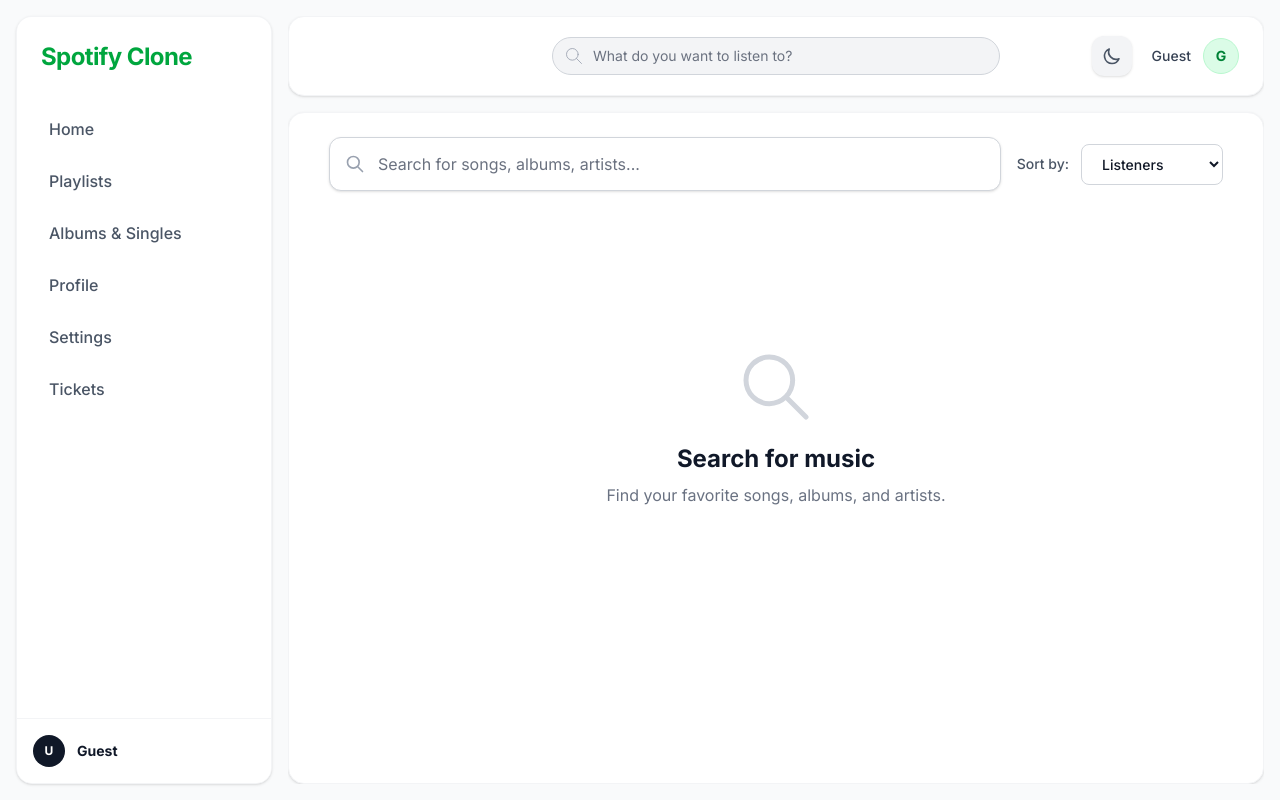
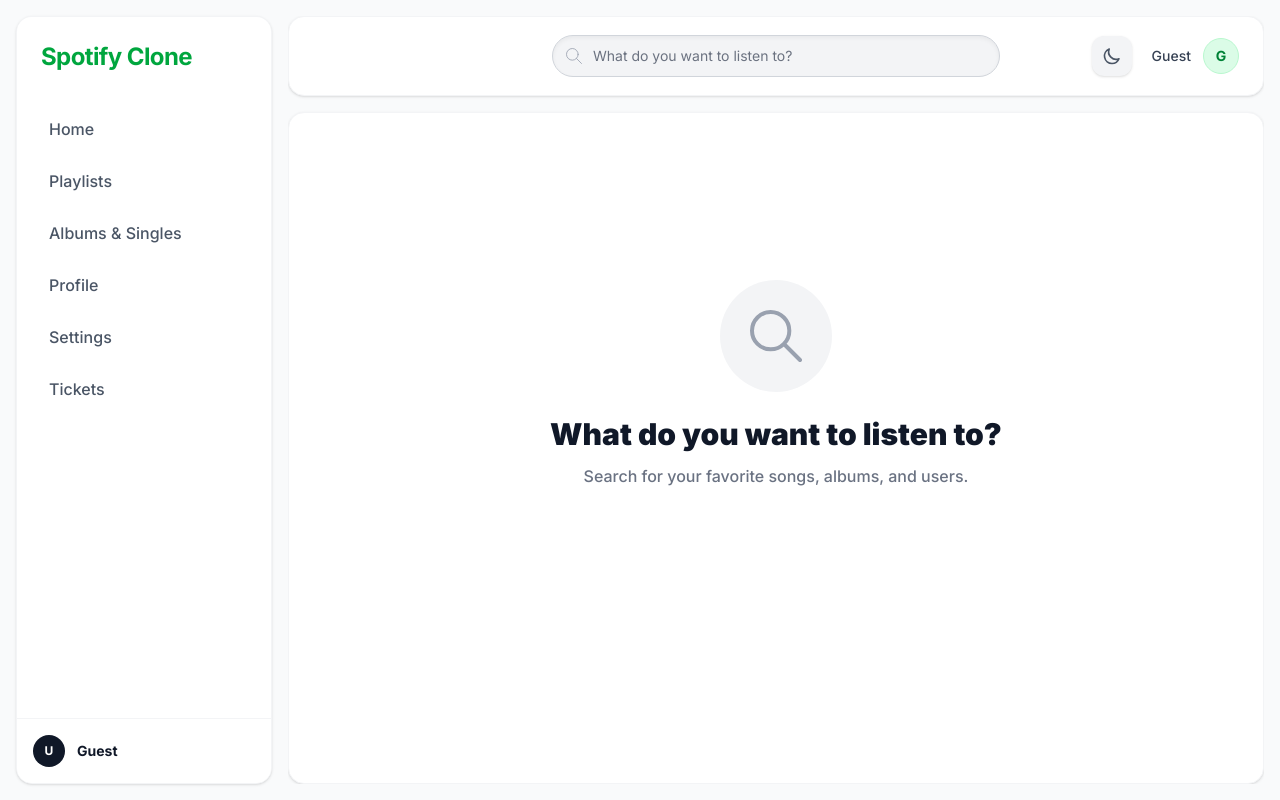
Before and after one commit to mahdishafaat/music-streaming-front, a Next.js app: page /search in a window 1280 px wide. Before the commit this address had no page. Built offline with nearby package versions, Linux system fonts and the light colour scheme.

Commit message:
feat(search): implement smart routing and UI improvements
- Add smart routing to direct users to /artists or /users based on role
- Remove duplicate search bar from SearchPage
- Improve dark mode contrast for Topbar search input
- Update SearchArtist interface to include role and artist_id

```diff
--- a/src/app/(main)/search/page.tsx
+++ b/src/app/(main)/search/page.tsx
@@ -1,10 +1,8 @@
 // src/app/(main)/search/page.tsx
 "use client";
 
-import { useState, useEffect, useMemo, useCallback } from "react";
-import { useSearchParams, useRouter } from "next/navigation";
-import { usePlayer } from "@/context/PlayerContext";
-import { useAuth } from "@/context/AuthContext";
+import { useState, useEffect, useCallback } from "react";
+import { useSearchParams } from "next/navigation";
 import SongCard from "@/components/ui/SongCard";
 import AlbumCard from "@/components/ui/AlbumCard";
 import Image from "next/image";
@@ -18,6 +16,8 @@
   is_verified: boolean;
   profile_image: string | null;
   followers_count: number;
+  role: string;
+  artist_id?: number | null;
 }
 
 interface SearchSong {
@@ -52,7 +52,6 @@
 }
 
 // ========== CONVERTER FUNCTIONS ==========
-// Convert API Song to the Song type expected by SongCard
 const toSongType = (apiSong: SearchSong) => ({
   id: apiSong.id.toString(),
   title: apiSong.title,
@@ -68,28 +67,23 @@
   lyrics: apiSong.lyrics || "",
 });
 
-// Convert API Album to the Album type expected by AlbumCard
 const toAlbumType = (apiAlbum: SearchAlbum) => ({
   id: apiAlbum.id.toString(),
   title: apiAlbum.title,
   artistId: apiAlbum.artist_id?.toString() || "unknown",
   artistName: apiAlbum.artist_name || "Various Artists",
-  coverImage: `http://127.0.0.1:8000/${apiAlbum.cover}` || "/default-album.png",
+  coverImage: apiAlbum.cover?.startsWith("http")
+    ? apiAlbum.cover
+    : `http://127.0.0.1:8000${apiAlbum.cover}`,
   releaseDate: apiAlbum.release_date,
   songIds: [],
 });
 
 export default function SearchPage() {
   const searchParams = useSearchParams();
-  const router = useRouter();
-  const { user } = useAuth();
-  const { playSong } = usePlayer();
+  const query = searchParams.get("q") || "";
 
-  // Get query from URL
-  const initialQuery = searchParams.get("q") || "";
-  const [query, setQuery] = useState(initialQuery);
-
-  // Sorting
+  // Sorting state
   const [sortBy, setSortBy] = useState<"listeners" | "date">("listeners");
 
   // Results state
@@ -113,7 +107,9 @@
   const getFullUrl = (path?: string | null): string => {
     if (!path) return "";
     if (path.startsWith("http")) return path;
-    return `http://127.0.0.1:8000${path}`;
+    const normalizedPath = path.replace(/\\/g, "/");
+    const prefix = normalizedPath.startsWith("/") ? "" : "/";
+    return `http://127.0.0.1:8000${prefix}${normalizedPath}`;
   };
 
   // ---- Fetch search results ----
@@ -132,7 +128,7 @@
         const url = new URL("http://127.0.0.1:8000/music/search/");
         url.searchParams.append("q", searchQuery.trim());
         url.searchParams.append("sort", sort);
-        url.searchParams.append("limit", "20"); // you can adjust or make it configurable
+        url.searchParams.append("limit", "20");
 
         const res = await fetch(url.toString(), {
           headers: getHeaders(),
@@ -155,47 +151,34 @@
     [],
   );
 
-  // ---- Debounce and trigger search ----
+  // ---- Trigger search on query or sort change ----
   useEffect(() => {
+    // Topbar handles debouncing and query params, so we just fetch here.
     const timer = setTimeout(() => {
-      // Update URL with query (for shareability)
-      if (query.trim()) {
-        router.replace(`/search?q=${encodeURIComponent(query.trim())}`, {
-          scroll: false,
-        });
-      } else {
-        router.replace("/search", { scroll: false });
-      }
       fetchResults(query, sortBy);
-    }, 300); // 300ms debounce
+    }, 150);
 
     return () => clearTimeout(timer);
-  }, [query, sortBy, fetchResults, router]);
+  }, [query, sortBy, fetchResults]);
 
-  // ---- Initial load from URL ----
-  useEffect(() => {
-    if (initialQuery) {
-      setQuery(initialQuery);
-      fetchResults(initialQuery, sortBy);
-    }
-  }, [initialQuery, sortBy, fetchResults]);
-
-  // ---- Handle sort change ----
-  const handleSortChange = (e: React.ChangeEvent<HTMLSelectElement>) => {
-    setSortBy(e.target.value as "listeners" | "date");
-  };
-
-  // ---- Helper to render artist card ----
+  // ---- Helper to render artist/user card ----
   const renderArtistCard = (artist: SearchArtist) => {
     const imageUrl = getFullUrl(artist.profile_image);
+
+    // 🌟 هدایت کاملاً دقیق: اگر آرتیست بود از artist_id استفاده کن، وگرنه از id یوزر
+    const profileRoute =
+      artist.role === "artist" && artist.artist_id
+        ? `/artists/${artist.artist_id}`
+        : `/users/${artist.id}`;
+
     return (
       <Link
         key={artist.id}
-        href={`/artists/${artist.id}`}
-        className="bg-white dark:bg-gray-800 rounded-xl overflow-hidden shadow-sm border border-gray-200 dark:border-gray-700 hover:shadow-md transition-all group"
+        href={profileRoute} // 👈 مسیر جدید و هوشمند
+        className="bg-white dark:bg-gray-800/60 rounded-xl overflow-hidden shadow-xs border border-gray-100 dark:border-gray-700 hover:shadow-md hover:bg-gray-50 dark:hover:bg-gray-800 transition-all group flex flex-col items-center p-6 text-center"
       >
-        <div className="relative aspect-square overflow-hidden bg-gradient-to-br from-green-400 to-blue-500">
-          {imageUrl ? (
+        <div className="relative w-32 h-32 rounded-full overflow-hidden shadow-lg border-4 border-white dark:border-gray-700 bg-linear-to-tr from-green-400 to-blue-500 mb-4 shrink-0">
+          {imageUrl && !imageUrl.includes("base_profile") ? (
             <Image
               src={imageUrl}
               alt={artist.stage_name}
@@ -205,13 +188,13 @@
             />
           ) : (
             <div className="w-full h-full flex items-center justify-center">
-              <span className="text-6xl font-black text-white opacity-70">
+              <span className="text-5xl font-black text-white opacity-80 shadow-sm">
                 {artist.stage_name.charAt(0).toUpperCase()}
               </span>
             </div>
           )}
           {artist.is_verified && (
-            <div className="absolute top-2 right-2 bg-blue-500 rounded-full p-1 shadow-lg">
+            <div className="absolute bottom-1 right-1 bg-blue-500 rounded-full p-1 shadow-lg border-2 border-white dark:border-gray-800">
               <svg
                 className="w-4 h-4 text-white"
                 fill="currentColor"
@@ -222,19 +205,16 @@
             </div>
           )}
         </div>
-        <div className="p-4">
-          <h3 className="font-bold text-gray-900 dark:text-white truncate">
+
+        <h3 className="font-bold text-gray-900 dark:text-white truncate w-full text-lg">
           {artist.stage_name}
         </h3>
-          <p className="text-sm text-gray-500 dark:text-gray-400 truncate">
+        <p className="text-sm text-gray-500 dark:text-gray-400 font-medium mt-1 uppercase tracking-widest">
+          {artist.role} {/* 👈 نمایش دقیق نقش در روی کارت */}
+        </p>
+        <p className="text-xs text-gray-400 dark:text-gray-500 mt-2">
           {artist.followers_count.toLocaleString()} followers
         </p>
-          {artist.bio && (
-            <p className="text-xs text-gray-400 dark:text-gray-500 mt-1 line-clamp-2">
-              {artist.bio}
-            </p>
-          )}
-        </div>
       </Link>
     );
   };
@@ -247,18 +227,17 @@
 
   return (
     <div className="flex flex-col gap-8 pb-10 transition-colors min-h-full max-w-7xl mx-auto w-full px-4">
-      {/* Search bar + sort */}
-      <div className="flex flex-col sm:flex-row gap-4 items-start sm:items-center">
-        <div className="flex-1 relative">
-          <input
-            type="text"
-            value={query}
-            onChange={(e) => setQuery(e.target.value)}
-            placeholder="Search for songs, albums, artists..."
-            className="w-full px-5 py-3.5 pl-12 bg-white dark:bg-gray-800 border border-gray-300 dark:border-gray-600 rounded-xl focus:outline-none focus:ring-2 focus:ring-green-500 dark:text-white transition-shadow shadow-sm"
-          />
+      {/* Header and Sorting (Only show sort if there's a query) */}
+      {query.trim() && (
+        <div className="flex flex-col sm:flex-row gap-4 items-start sm:items-center justify-between border-b border-gray-200 dark:border-gray-700 pb-4">
+          <h1 className="text-2xl font-bold text-gray-900 dark:text-white">
+            Search results for &quot;
+            <span className="text-green-600">{query}</span>&quot;
+          </h1>
+
+          <div className="flex items-center gap-3 shrink-0">
             <svg
-            className="absolute left-4 top-1/2 -translate-y-1/2 w-5 h-5 text-gray-400 dark:text-gray-500"
+              className="w-5 h-5 text-gray-500"
               fill="none"
               stroke="currentColor"
               viewBox="0 0 24 24"
@@ -267,42 +246,36 @@
                 strokeLinecap="round"
                 strokeLinejoin="round"
                 strokeWidth="2"
-              d="M21 21l-6-6m2-5a7 7 0 11-14 0 7 7 0 0114 0z"
-            />
+                d="M3 4h13M3 8h9m-9 4h6m4 0l4-4m0 0l4 4m-4-4v12"
+              ></path>
             </svg>
-        </div>
-
-        <div className="flex items-center gap-3 shrink-0">
-          <label
-            htmlFor="sort"
-            className="text-sm font-medium text-gray-600 dark:text-gray-300"
+            <select
+              value={sortBy}
+              onChange={(e) =>
+                setSortBy(e.target.value as "listeners" | "date")
+              }
+              className="px-4 py-2 bg-gray-100 dark:bg-gray-800 border-none rounded-lg focus:outline-none focus:ring-2 focus:ring-green-500 dark:text-white text-sm font-bold cursor-pointer transition-colors hover:bg-gray-200 dark:hover:bg-gray-700"
             >
-            Sort by:
-          </label>
-          <select
-            id="sort"
-            value={sortBy}
-            onChange={handleSortChange}
-            className="px-4 py-2.5 bg-white dark:bg-gray-800 border border-gray-300 dark:border-gray-600 rounded-lg focus:outline-none focus:ring-2 focus:ring-green-500 dark:text-white text-sm font-medium cursor-pointer"
-          >
-            <option value="listeners">Listeners</option>
-            <option value="date">Release Date</option>
+              <option value="listeners">Top Listeners / Popularity</option>
+              <option value="date">Release Date / Newest</option>
             </select>
           </div>
         </div>
+      )}
 
       {/* Loading state */}
       {loading && (
-        <div className="flex justify-center items-center py-20">
-          <div className="animate-spin rounded-full h-12 w-12 border-t-2 border-b-2 border-green-500"></div>
+        <div className="flex justify-center items-center py-32">
+          <div className="animate-spin rounded-full h-14 w-14 border-t-4 border-b-4 border-green-500 opacity-80"></div>
         </div>
       )}
 
       {/* No query – initial state */}
       {!loading && !query.trim() && !hasSearched && (
-        <div className="flex flex-col items-center justify-center flex-1 py-20 text-center">
+        <div className="flex flex-col items-center justify-center flex-1 py-32 text-center animate-fade-in">
+          <div className="bg-gray-100 dark:bg-gray-800 p-6 rounded-full mb-6">
             <svg
-            className="w-20 h-20 text-gray-300 dark:text-gray-600 mb-4"
+              className="w-16 h-16 text-gray-400 dark:text-gray-500"
               fill="none"
               stroke="currentColor"
               viewBox="0 0 24 24"
@@ -314,37 +287,39 @@
                 d="M21 21l-6-6m2-5a7 7 0 11-14 0 7 7 0 0114 0z"
               />
             </svg>
-          <h2 className="text-2xl font-bold text-gray-900 dark:text-white mb-2">
-            Search for music
+          </div>
+          <h2 className="text-3xl font-black text-gray-900 dark:text-white mb-3">
+            What do you want to listen to?
           </h2>
-          <p className="text-gray-500 dark:text-gray-400">
-            Find your favorite songs, albums, and artists.
+          <p className="text-gray-500 dark:text-gray-400 font-medium">
+            Search for your favorite songs, albums, and users.
           </p>
         </div>
       )}
 
       {/* No results */}
       {!loading && query.trim() && !hasResults && hasSearched && (
-        <div className="flex flex-col items-center justify-center flex-1 py-20 text-center">
+        <div className="flex flex-col items-center justify-center flex-1 py-32 text-center animate-fade-in">
           <h2 className="text-2xl font-bold text-gray-900 dark:text-white mb-2">
-            No results for &quot;{query}&quot;
+            No results found for &quot;{query}&quot;
           </h2>
-          <p className="text-gray-500 dark:text-gray-400">
-            Try adjusting your search or check your spelling.
+          <p className="text-gray-500 dark:text-gray-400 font-medium">
+            Please make sure your words are spelled correctly or use less or
+            different keywords.
           </p>
         </div>
       )}
 
       {/* Results */}
       {!loading && hasResults && (
-        <div className="flex flex-col gap-10">
-          {/* Artists */}
+        <div className="flex flex-col gap-12 animate-fade-in">
+          {/* Artists / Users */}
           {results.artists.length > 0 && (
             <section>
-              <h2 className="text-2xl font-bold text-gray-900 dark:text-white mb-4">
-                Artists
+              <h2 className="text-2xl font-black text-gray-900 dark:text-white mb-6">
+                Users & Artists
               </h2>
-              <div className="grid grid-cols-2 sm:grid-cols-3 md:grid-cols-4 lg:grid-cols-5 gap-4">
+              <div className="grid grid-cols-2 sm:grid-cols-3 md:grid-cols-4 lg:grid-cols-5 xl:grid-cols-6 gap-6">
                 {results.artists.map(renderArtistCard)}
               </div>
             </section>
@@ -353,19 +328,23 @@
           {/* Songs */}
           {results.songs.length > 0 && (
             <section>
-              <h2 className="text-2xl font-bold text-gray-900 dark:text-white mb-4">
+              <h2 className="text-2xl font-black text-gray-900 dark:text-white mb-6">
                 Songs
               </h2>
-              <div className="grid grid-cols-1 md:grid-cols-2 lg:grid-cols-3 gap-4">
+              <div className="grid grid-cols-1 md:grid-cols-2 xl:grid-cols-3 gap-x-6 gap-y-2">
                 {results.songs.map((song) => {
                   const songData = toSongType(song);
                   return (
+                    <div
+                      key={song.id}
+                      className="hover:bg-gray-50 dark:hover:bg-gray-800/50 rounded-xl transition-colors pr-2"
+                    >
                       <SongCard
-                      key={song.id}
                         song={songData}
                         artistName={song.artist_name}
                         contextSongs={results.songs.map(toSongType)}
                       />
+                    </div>
                   );
                 })}
               </div>
@@ -375,10 +354,10 @@
           {/* Albums */}
           {results.albums.length > 0 && (
             <section>
-              <h2 className="text-2xl font-bold text-gray-900 dark:text-white mb-4">
+              <h2 className="text-2xl font-black text-gray-900 dark:text-white mb-6">
                 Albums
               </h2>
-              <div className="grid grid-cols-2 sm:grid-cols-3 md:grid-cols-4 lg:grid-cols-5 gap-4">
+              <div className="grid grid-cols-2 sm:grid-cols-3 md:grid-cols-4 lg:grid-cols-5 xl:grid-cols-6 gap-6">
                 {results.albums.map((album) => (
                   <AlbumCard
                     key={album.id}
--- a/src/components/layout/Topbar.tsx
+++ b/src/components/layout/Topbar.tsx
@@ -123,7 +123,8 @@
           onFocus={() => {
             if (pathname !== "/search") router.push("/search");
           }}
-          className="w-full pl-10 pr-4 py-2 rounded-full bg-gray-100 dark:bg-gray-700/50 border border-transparent dark:border-gray-600 text-gray-900 dark:text-white placeholder-gray-400 focus:outline-none focus:bg-white focus:border-green-500 transition-all text-sm"
+          // تغییرات UI: رنگ پس‌زمینه تیره‌تر در دارک‌مود و رنگ متن سفیدتر
+          className="w-full pl-10 pr-4 py-2.5 rounded-full bg-gray-100 dark:bg-gray-800/80 border border-transparent dark:border-gray-600 text-gray-900 dark:text-gray-100 placeholder-gray-500 dark:placeholder-gray-400 focus:outline-none focus:bg-white dark:focus:bg-gray-700 focus:border-green-500 dark:focus:border-green-500 transition-all text-sm shadow-inner"
         />
       </div>
 
```
Lines whose indentation alone changed are shown as unchanged.
